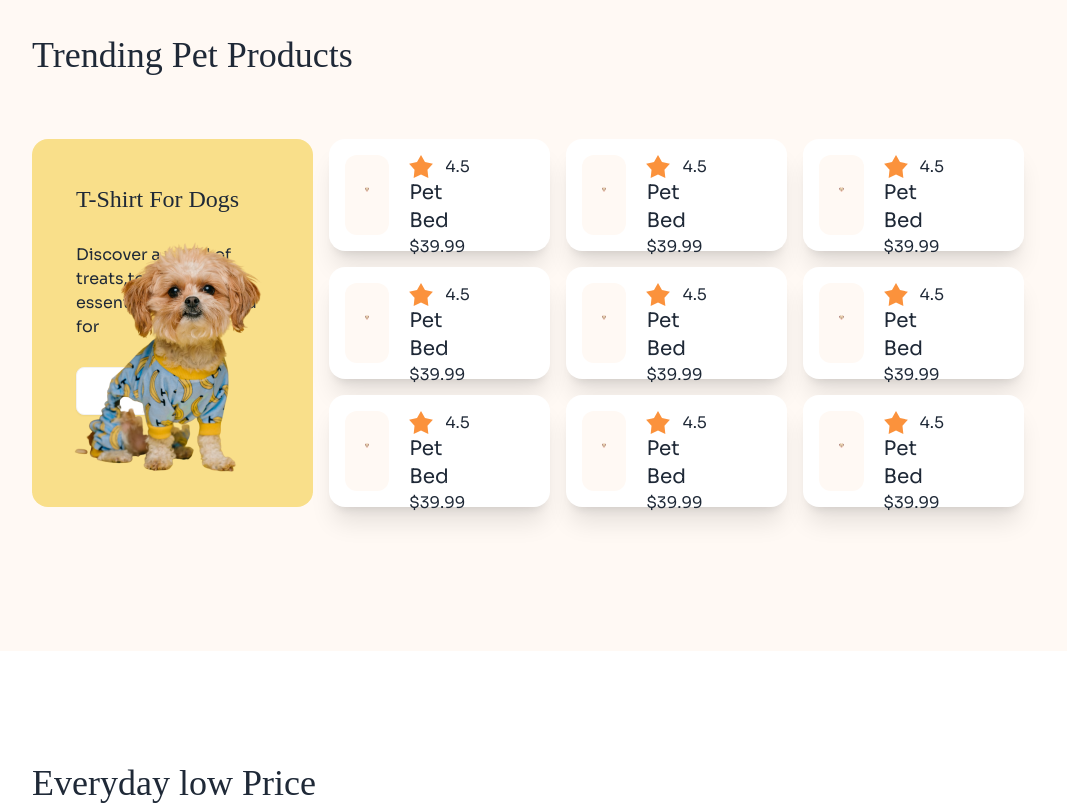
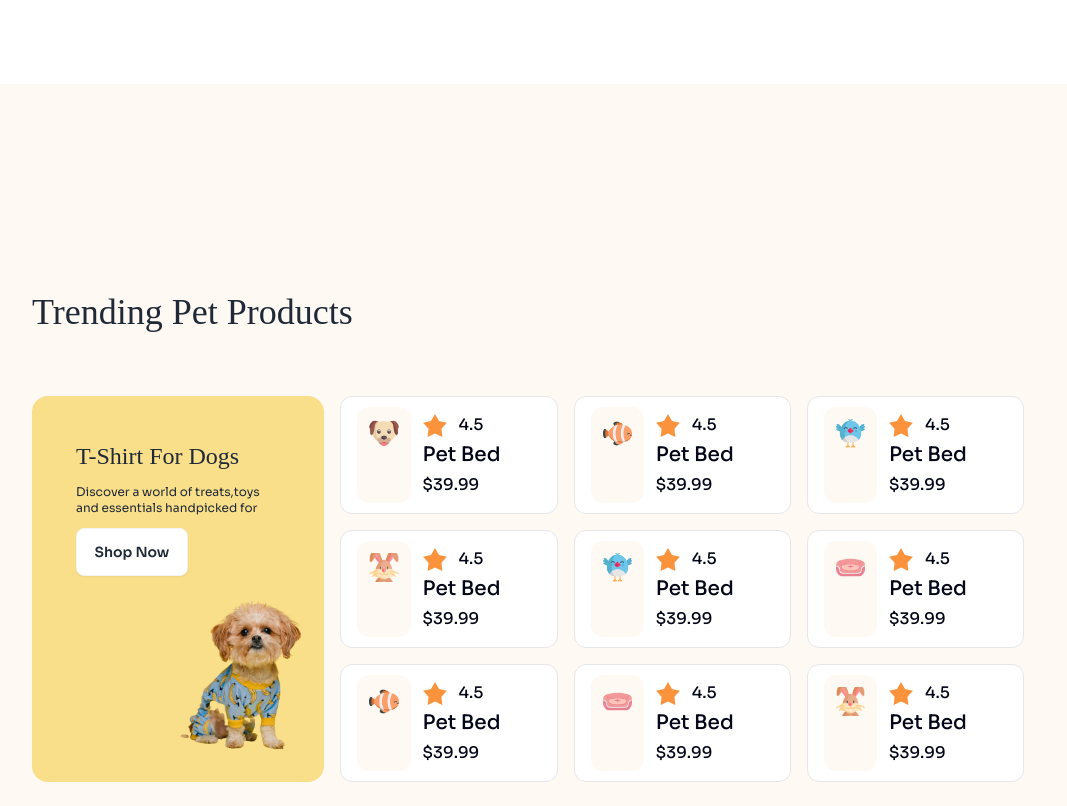
Before and after one commit to zannat30/phero-assignment-3, a plain HTML site: page index.html in a window 1280 px wide. Shown: the part 1540-2346 px from the top of the page, without its empty margins (112-1179 px from the left). Drawn offline with nearby package versions, Linux system fonts and the light colour scheme; a web font is replaced by a local one.

Commit message:
trending pet product section

```diff
--- a/index.html
+++ b/index.html
@@ -36,7 +36,8 @@
             'accent': '#FFDC26',
             'header': '#FFF9F4',
             'text': '#111111',
-            'card': '#F9DF8A'
+            'card': '#F9DF8A',
+            'border': '#1111111A'
 
 
           }
@@ -99,8 +100,8 @@
   </header>
   <main class=" my-16">
     <section>
-      <div class="relative px-36">
-        <div class="space-y-5 absolute ">
+      <div class=" px-36 ">
+        <div class="space-y-5  ">
           <h1 class="text-6xl adlam-display sm:text-3xl">Pamper Your Pet,<br>Because They Deserve<br>the Bes</h1>
           <h6 class="text-xl text sm:text-base">Discover a world of treats, toys, and essentials handpicked for<br>your
             furry friends. Shop now and make tails
@@ -124,7 +125,7 @@
 
 
             <div class="avatar">
-              <div class=" rounded-full bg-white ring ring-offset-2">
+              <div class=" rounded-full bg-white p-4">
                 <img src="c1-assets/dog-cartoon.png" alt="">
               </div>
             </div>
@@ -134,7 +135,7 @@
           <div class=" flex w-full items-center bg-card p-11 gap-y-3 flex-col card shadow-xl">
 
             <div class="avatar">
-              <div class=" rounded-full bg-white ring ring-offset-2">
+              <div class=" rounded-full bg-white  p-4">
                 <img src="c1-assets/fish-cartoon.png" alt="">
               </div>
             </div>
@@ -145,7 +146,7 @@
           <div class=" flex w-full items-center bg-card p-11 gap-y-3 flex-col card shadow-xl">
 
             <div class="avatar">
-              <div class=" rounded-full bg-white ring ring-offset-2">
+              <div class=" rounded-full bg-white  p-4">
                 <img src="c1-assets/cat-cartoon.png" alt="">
               </div>
             </div>
@@ -156,7 +157,7 @@
           <div class=" flex w-full items-center bg-card p-11 gap-y-3  flex-col card shadow-xl">
 
             <div class="avatar">
-              <div class=" rounded-full bg-white ring ring-offset-2">
+              <div class=" rounded-full bg-white  p-4">
                 <img src="c1-assets/bird-cartoon.png" alt="">
               </div>
             </div>
@@ -167,7 +168,7 @@
           <div class=" flex w-full items-center bg-card p-11 gap-y-3 flex-col card shadow-xl">
 
             <div class="avatar">
-              <div class=" rounded-full bg-white ring ring-offset-2">
+              <div class=" rounded-full bg-white  p-4">
                 <img src="c1-assets/mouse-cartoon.png" alt="">
               </div>
             </div>
@@ -178,7 +179,7 @@
           <div class=" flex w-full items-center bg-card p-11 gap-y-3 flex-col card shadow-xl">
 
             <div class="avatar">
-              <div class=" rounded-full bg-white ring ring-offset-2">
+              <div class=" rounded-full bg-white  p-4">
                 <img src="c1-assets/rabbit-cartoon.png" alt="">
               </div>
             </div>
@@ -195,17 +196,17 @@
           <h1 class="adlam-display text-4xl">Trending Pet Products</h1>
         </div>
         <div class=" flex flex-row gap-4">
-          <div class=" flex bg-card p-11 card w-1/3">
-            <div class="flex flex-col gap-7">
+          <div class="relative flex bg-card p-11 card w-1/3">
+            <div class="flex flex-col gap-y-3">
               <h1 class=" adlam-display text-2xl">T-Shirt For Dogs</h1>
-              <p class="">Discover a world of treats,toys and essentials handpicked for</p>
+              <p class="text-xs">Discover a world of treats,toys and essentials handpicked for</p>
 
 
 
 
-                  <button class="btn bg-white py-2.5 px-7 w-36">Shop Now</button>
+                  <button class="btn bg-white py-1 px-3 w-28">Shop Now</button>
                 </div>
-                <div class="absolute bottom-7 right-5">
+                <div class="absolute bottom-7 right-0.5 w-1/2">
                   <img src="c1-assets/cute-pet-small.png" alt="">
               </div>
             </div>
@@ -214,234 +215,257 @@
           <div class="grid grid-cols-3 grid-rows-3 gap-4">
 
 
-            <div class="flex gap-x-5 flex-row h-28 card bg-white shadow-xl py-4 pl-4  pr-20">
-              <div class=" bg-header rounded-xl p-5">
-                <div class="avatar">
+
+        <div class=" flex flex-row items-center gap-x-3 card rounded-xl  bg-white border">
+          <div class=" bg-header rounded-xl p-3 h-24 ml-4">
+            <div class="avatar items-center flex ">
               <div class=" rounded">
-                    <img src="c1-assets/dog-cartoon.png" alt="">
+            <img src="c1-assets/dog-cartoon.png" alt="" class="items-center flex">
+
           </div>
         </div>
       </div>
-
-              <div class=" flex flex-col ">
-                <div class=" flex flex-row gap-x-3">
+          <div class="flex flex-col my-4 mr-14 gap-y-1">
+            <div class=" flex flex-row  gap-x-3">
               <div class="rating">
                 <input type="radio" id="star1" name="rating" value="1" class="hidden" />
                 <input type="radio" name="rating-2" class="mask mask-star-2 bg-orange-400" checked="checked" />
 
               </div>
-                  <p >4.5</p>
+              <p class="text-base font-medium text-slate-950">4.5</p>
             </div>
-                <h3 class="text-xl">Pet Bed</h3>
-                <p class="">$39.99</p>
+            <h3 class="text-xl font-medium text-nowrap text-slate-950">Pet Bed</h3>
+            <p class="text-base text-slate-950 font-medium">$39.99</p>
+          </div>
+
+
+
 
 
         </div>
-            </div>
 
-            <div class="flex gap-x-5 flex-row h-28 card bg-white shadow-xl py-4 pl-4  pr-20">
-              <div class=" bg-header rounded-xl p-5">
-                <div class="avatar">
+        <div class=" flex flex-row items-center gap-x-3 card rounded-xl  bg-white border">
+          <div class=" bg-header rounded-xl p-3 h-24 ml-4">
+            <div class="avatar ">
               <div class=" rounded">
-                    <img src="c1-assets/dog-cartoon.png" alt="">
+            <img src="c1-assets/fish-cartoon.png" alt="" class="items-center">
+
           </div>
         </div>
       </div>
-
-              <div class=" flex flex-col ">
-                <div class=" flex flex-row gap-x-3">
+          <div class="flex flex-col my-4 mr-14 gap-y-1">
+            <div class=" flex flex-row  gap-x-3">
               <div class="rating">
                 <input type="radio" id="star1" name="rating" value="1" class="hidden" />
                 <input type="radio" name="rating-2" class="mask mask-star-2 bg-orange-400" checked="checked" />
 
               </div>
-                  <p >4.5</p>
+              <p class="text-base font-medium text-slate-950">4.5</p>
             </div>
-                <h3 class="text-xl">Pet Bed</h3>
-                <p class="">$39.99</p>
+            <h3 class="text-xl font-medium text-nowrap text-slate-950">Pet Bed</h3>
+            <p class="text-base text-slate-950 font-medium">$39.99</p>
+          </div>
+
+
+
 
 
         </div>
-            </div>
 
-            <div class="flex gap-x-5 flex-row h-28 card bg-white shadow-xl py-4 pl-4  pr-20">
-              <div class=" bg-header rounded-xl p-5">
-                <div class="avatar">
+        <div class=" flex flex-row items-center gap-x-3 card rounded-xl  bg-white border">
+          <div class=" bg-header rounded-xl p-3 h-24 ml-4">
+            <div class="avatar ">
               <div class=" rounded">
-                    <img src="c1-assets/dog-cartoon.png" alt="">
+            <img src="c1-assets/bird-cartoon.png" alt="" class="items-center">
+
           </div>
         </div>
       </div>
-
-              <div class=" flex flex-col ">
-                <div class=" flex flex-row gap-x-3">
+          <div class="flex flex-col my-4 mr-14 gap-y-1">
+            <div class=" flex flex-row  gap-x-3">
               <div class="rating">
                 <input type="radio" id="star1" name="rating" value="1" class="hidden" />
                 <input type="radio" name="rating-2" class="mask mask-star-2 bg-orange-400" checked="checked" />
 
               </div>
-                  <p >4.5</p>
+              <p class="text-base font-medium text-slate-950">4.5</p>
             </div>
-                <h3 class="text-xl">Pet Bed</h3>
-                <p class="">$39.99</p>
+            <h3 class="text-xl font-medium text-nowrap text-slate-950">Pet Bed</h3>
+            <p class="text-base text-slate-950 font-medium">$39.99</p>
+          </div>
+
+
+
 
 
         </div>
-            </div>
 
-            <div class="flex gap-x-5 flex-row h-28 card bg-white shadow-xl py-4 pl-4  pr-20">
-              <div class=" bg-header rounded-xl p-5">
-                <div class="avatar">
+        <div class=" flex flex-row items-center gap-x-3 card rounded-xl  bg-white border">
+          <div class=" bg-header rounded-xl p-3 h-24 ml-4">
+            <div class="avatar ">
               <div class=" rounded">
-                    <img src="c1-assets/dog-cartoon.png" alt="">
+            <img src="c1-assets/rabbit-cartoon.png" alt="" class="items-center">
+
           </div>
         </div>
       </div>
-
-              <div class=" flex flex-col ">
-                <div class=" flex flex-row gap-x-3">
+          <div class="flex flex-col my-4 mr-14 gap-y-1">
+            <div class=" flex flex-row  gap-x-3">
               <div class="rating">
                 <input type="radio" id="star1" name="rating" value="1" class="hidden" />
                 <input type="radio" name="rating-2" class="mask mask-star-2 bg-orange-400" checked="checked" />
 
               </div>
-                  <p >4.5</p>
+              <p class="text-base font-medium text-slate-950">4.5</p>
             </div>
-                <h3 class="text-xl">Pet Bed</h3>
-                <p class="">$39.99</p>
+            <h3 class="text-xl font-medium text-nowrap text-slate-950">Pet Bed</h3>
+            <p class="text-base text-slate-950 font-medium">$39.99</p>
+          </div>
+
+
+
 
 
         </div>
-            </div>
 
-            <div class="flex gap-x-5 flex-row h-28 card bg-white shadow-xl py-4 pl-4  pr-20">
-              <div class=" bg-header rounded-xl p-5">
-                <div class="avatar">
+        <div class=" flex flex-row items-center gap-x-3 card rounded-xl  bg-white border">
+          <div class=" bg-header rounded-xl p-3 h-24 ml-4">
+            <div class="avatar ">
               <div class=" rounded">
-                    <img src="c1-assets/dog-cartoon.png" alt="">
+            <img src="c1-assets/bird-cartoon.png" alt="" class="items-center">
+
           </div>
         </div>
       </div>
-
-              <div class=" flex flex-col ">
-                <div class=" flex flex-row gap-x-3">
+          <div class="flex flex-col my-4 mr-14 gap-y-1">
+            <div class=" flex flex-row  gap-x-3">
               <div class="rating">
                 <input type="radio" id="star1" name="rating" value="1" class="hidden" />
                 <input type="radio" name="rating-2" class="mask mask-star-2 bg-orange-400" checked="checked" />
 
               </div>
-                  <p >4.5</p>
+              <p class="text-base font-medium text-slate-950">4.5</p>
             </div>
-                <h3 class="text-xl">Pet Bed</h3>
-                <p class="">$39.99</p>
+            <h3 class="text-xl font-medium text-nowrap text-slate-950">Pet Bed</h3>
+            <p class="text-base text-slate-950 font-medium">$39.99</p>
+          </div>
+
+
+
 
 
         </div>
-            </div>
 
-            <div class="flex gap-x-5 flex-row h-28 card bg-white shadow-xl py-4 pl-4  pr-20">
-              <div class=" bg-header rounded-xl p-5">
-                <div class="avatar">
+        <div class=" flex flex-row items-center gap-x-3 card rounded-xl  bg-white border">
+          <div class=" bg-header rounded-xl p-3 h-24 ml-4">
+            <div class="avatar ">
               <div class=" rounded">
-                    <img src="c1-assets/dog-cartoon.png" alt="">
+            <img src="c1-assets/pet-couch.png" alt="" class="items-center">
+
           </div>
         </div>
       </div>
-
-              <div class=" flex flex-col ">
-                <div class=" flex flex-row gap-x-3">
+          <div class="flex flex-col my-4 mr-14 gap-y-1">
+            <div class=" flex flex-row  gap-x-3">
               <div class="rating">
                 <input type="radio" id="star1" name="rating" value="1" class="hidden" />
                 <input type="radio" name="rating-2" class="mask mask-star-2 bg-orange-400" checked="checked" />
 
               </div>
-                  <p >4.5</p>
+              <p class="text-base font-medium text-slate-950">4.5</p>
             </div>
-                <h3 class="text-xl">Pet Bed</h3>
-                <p class="">$39.99</p>
+            <h3 class="text-xl font-medium text-nowrap text-slate-950">Pet Bed</h3>
+            <p class="text-base text-slate-950 font-medium">$39.99</p>
+          </div>
+
+
+
 
 
         </div>
-            </div>
 
-            <div class="flex gap-x-5 flex-row h-28 card bg-white shadow-xl py-4 pl-4  pr-20">
-              <div class=" bg-header rounded-xl p-5">
-                <div class="avatar">
+        <div class=" flex flex-row items-center gap-x-3 card rounded-xl  bg-white border">
+          <div class=" bg-header rounded-xl p-3 h-24 ml-4">
+            <div class="avatar ">
               <div class=" rounded">
-                    <img src="c1-assets/dog-cartoon.png" alt="">
+            <img src="c1-assets/fish-cartoon.png" alt="" class="items-center">
+
           </div>
         </div>
       </div>
-
-              <div class=" flex flex-col ">
-                <div class=" flex flex-row gap-x-3">
+          <div class="flex flex-col my-4 mr-14 gap-y-1">
+            <div class=" flex flex-row  gap-x-3">
               <div class="rating">
                 <input type="radio" id="star1" name="rating" value="1" class="hidden" />
                 <input type="radio" name="rating-2" class="mask mask-star-2 bg-orange-400" checked="checked" />
 
               </div>
-                  <p >4.5</p>
+              <p class="text-base font-medium text-slate-950">4.5</p>
             </div>
-                <h3 class="text-xl">Pet Bed</h3>
-                <p class="">$39.99</p>
+            <h3 class="text-xl font-medium text-nowrap text-slate-950">Pet Bed</h3>
+            <p class="text-base text-slate-950 font-medium">$39.99</p>
+          </div>
+
+
+
 
 
         </div>
-            </div>
 
-            <div class="flex gap-x-5 flex-row h-28 card bg-white shadow-xl py-4 pl-4  pr-20">
-              <div class=" bg-header rounded-xl p-5">
-                <div class="avatar">
+        <div class=" flex flex-row items-center gap-x-3 card rounded-xl  bg-white border">
+          <div class=" bg-header rounded-xl p-3 h-24 ml-4">
+            <div class="avatar ">
               <div class=" rounded">
-                    <img src="c1-assets/dog-cartoon.png" alt="">
+            <img src="c1-assets/pet-couch.png" alt="" class="items-center">
+
           </div>
         </div>
       </div>
-
-              <div class=" flex flex-col ">
-                <div class=" flex flex-row gap-x-3">
+          <div class="flex flex-col my-4 mr-14 gap-y-1">
+            <div class=" flex flex-row  gap-x-3">
               <div class="rating">
                 <input type="radio" id="star1" name="rating" value="1" class="hidden" />
                 <input type="radio" name="rating-2" class="mask mask-star-2 bg-orange-400" checked="checked" />
 
               </div>
-                  <p >4.5</p>
+              <p class="text-base font-medium text-slate-950">4.5</p>
             </div>
-                <h3 class="text-xl">Pet Bed</h3>
-                <p class="">$39.99</p>
+            <h3 class="text-xl font-medium text-nowrap text-slate-950">Pet Bed</h3>
+            <p class="text-base text-slate-950 font-medium">$39.99</p>
+          </div>
+
+
+
 
 
         </div>
-            </div>
 
-            <div class="flex gap-x-5 flex-row h-28 card bg-white shadow-xl py-4 pl-4  pr-20">
-              <div class=" bg-header rounded-xl p-5">
-                <div class="avatar">
+        <div class=" flex flex-row items-center gap-x-3 card rounded-xl  bg-white border">
+          <div class=" bg-header rounded-xl p-3 h-24 w-24 ml-4">
+            <div class="avatar ">
               <div class=" rounded">
-                    <img src="c1-assets/dog-cartoon.png" alt="">
+            <img src="c1-assets/rabbit-cartoon.png" alt="" class="items-center">
+
           </div>
         </div>
       </div>
-
-              <div class=" flex flex-col ">
-                <div class=" flex flex-row gap-x-3">
+          <div class="flex flex-col my-4 mr-14 gap-y-1">
+            <div class=" flex flex-row  gap-x-3">
               <div class="rating">
                 <input type="radio" id="star1" name="rating" value="1" class="hidden" />
                 <input type="radio" name="rating-2" class="mask mask-star-2 bg-orange-400" checked="checked" />
 
               </div>
-                  <p >4.5</p>
+              <p class="text-base font-medium text-slate-950">4.5</p>
             </div>
-                <h3 class="text-xl">Pet Bed</h3>
-                <p class="">$39.99</p>
-
-
-              </div>
+            <h3 class="text-xl font-medium text-nowrap text-slate-950">Pet Bed</h3>
+            <p class="text-base text-slate-950 font-medium">$39.99</p>
           </div>
 
 
 
-          </div>
+
+
         </div>
     </section>
     <section>
```
Lines whose indentation alone changed are shown as unchanged.
